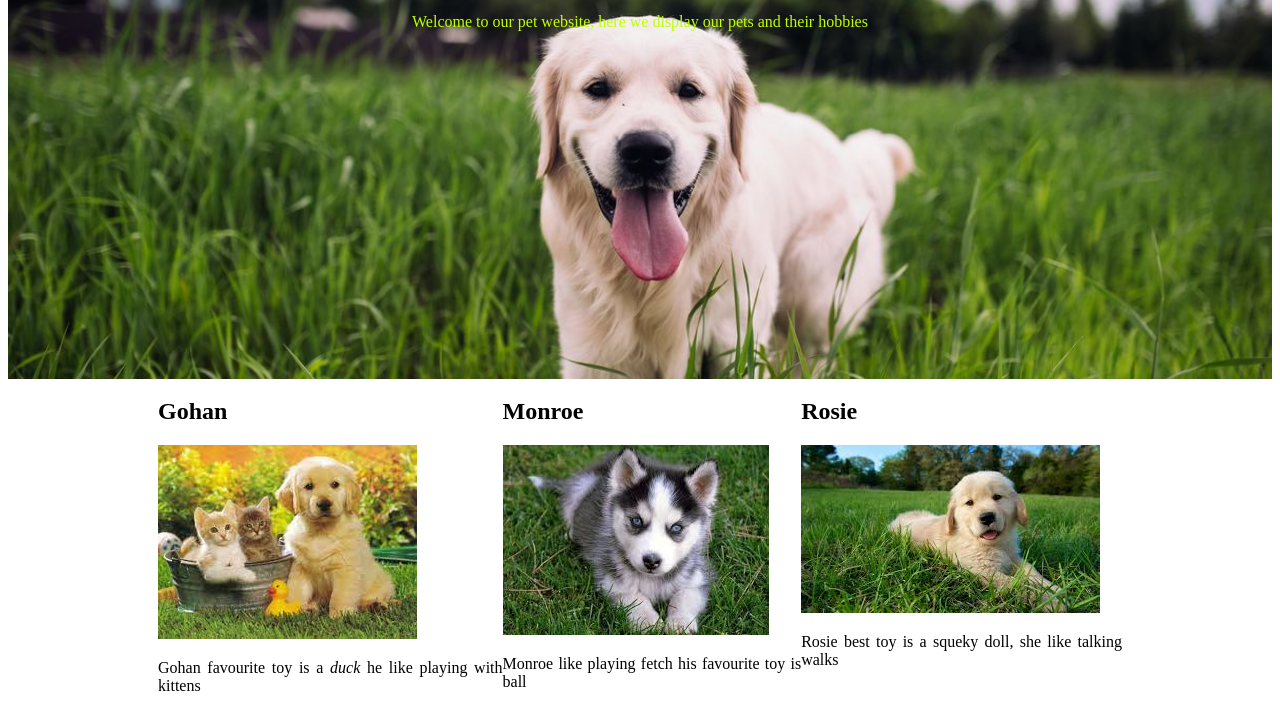
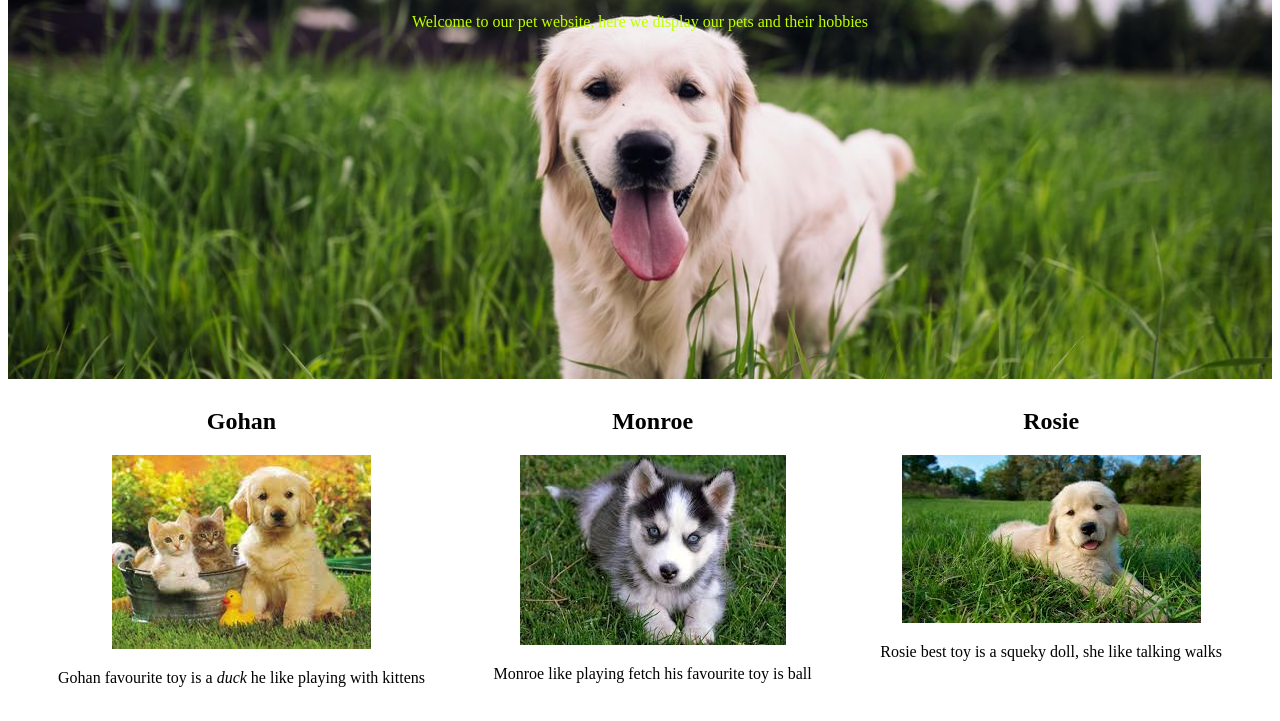
Before and after one commit to maritecatherine/pet, a plain HTML site: page index.html in a window 1280 px wide. Shown: the part 255-976 px from the top of the page. Drawn offline with Linux system fonts and the light colour scheme.

Commit message:
add padding and margin rules to flex items

```diff
--- a/css/styles.css
+++ b/css/styles.css
@@ -31,8 +31,13 @@
     display: flex;
     flex-direction: row;
     justify-content: space-between;
-    margin: 0px 150px;
+    margin-top:50px;
+    margin: 0 40px;
+
+
 }
 .flex-item{
-    text-align: justify;
+    text-align: center;
+    padding: 10px;
+
 }
```
